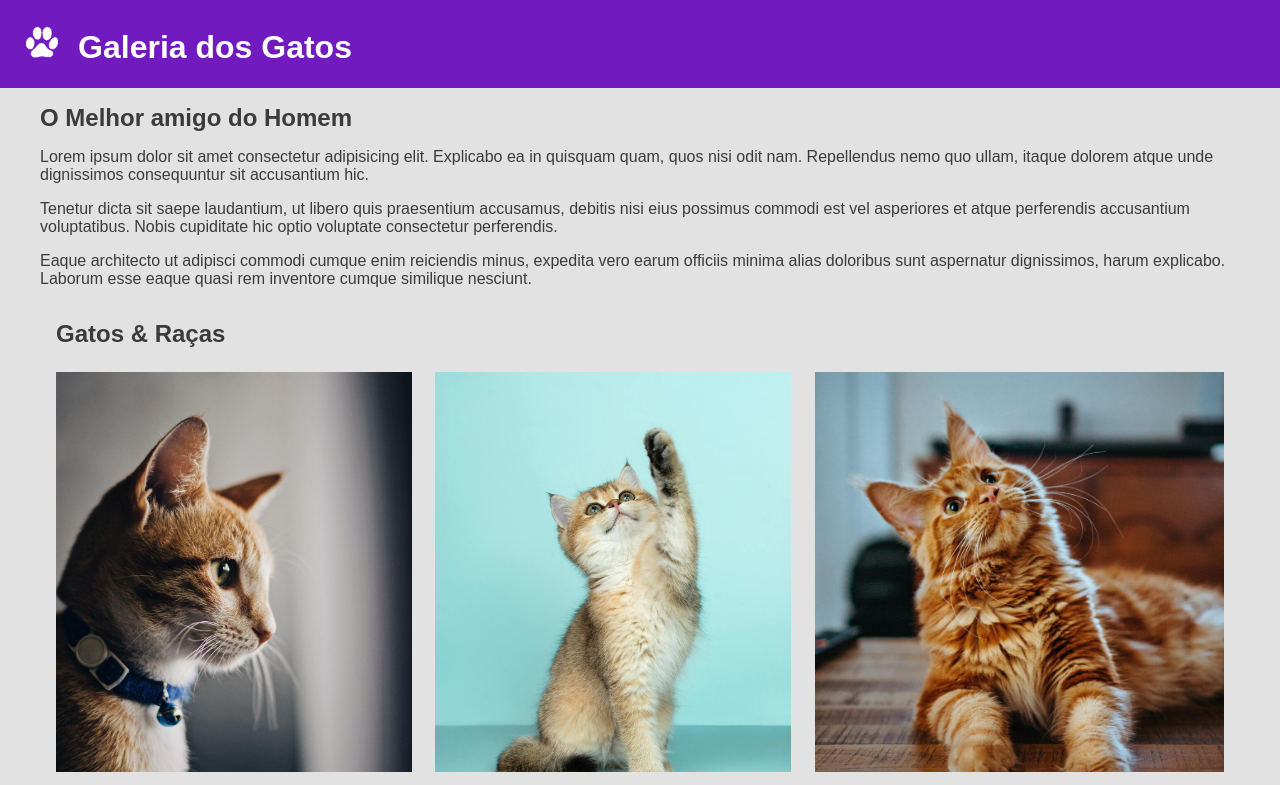
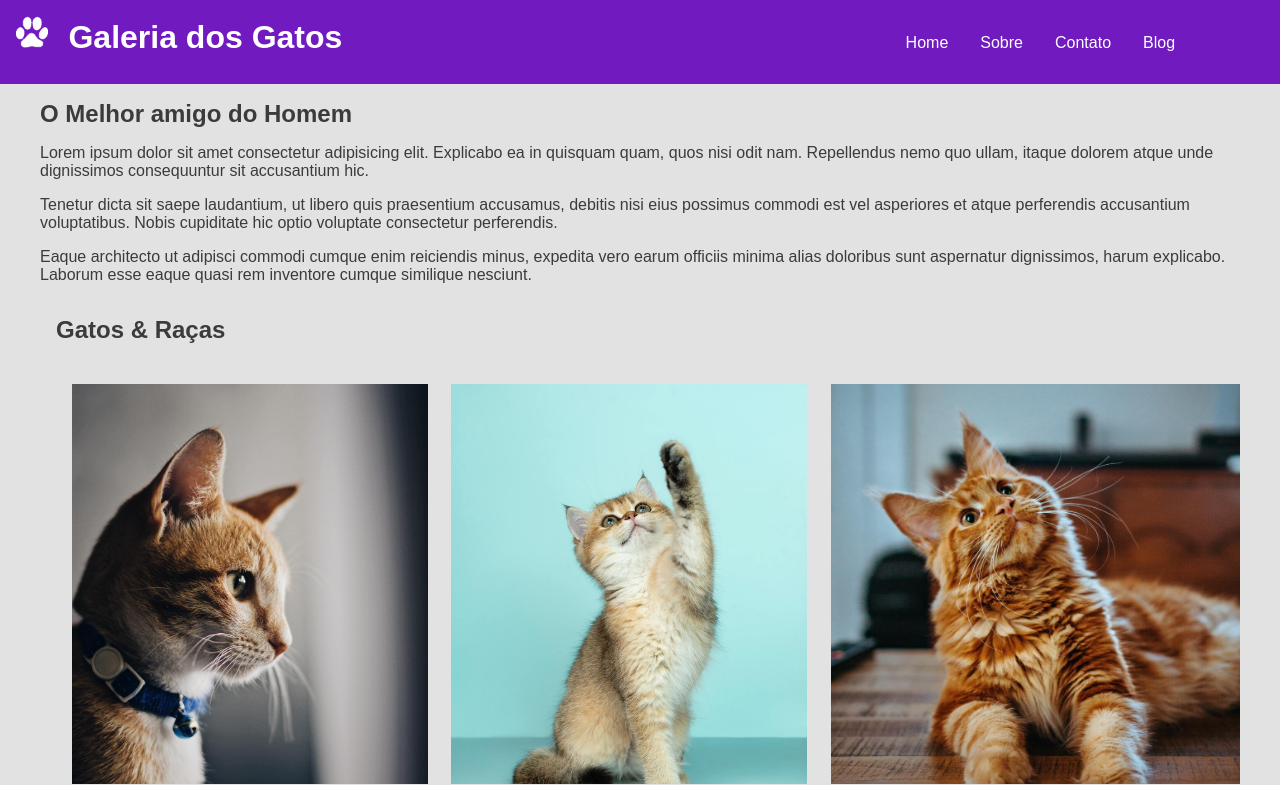
Before and after one commit to higor-tavares/galeria-dos-gatos, a plain HTML site: page index.html in a window 1280 px wide. Shown: the top 785 px of the page. Drawn offline with Linux system fonts and the light colour scheme.

Commit message:
fixing responsive menu

```diff
--- a/index.html
+++ b/index.html
@@ -7,14 +7,28 @@
     <meta name="viewport" content="width=device-width, initial-scale=1.0">
     <title>Galeria dos Gatos</title>
     <link rel="stylesheet" href="style.css">
+    <link rel="shortcut icon" href="assets/paw.png" type="image/x-icon">
+    <link rel="stylesheet" href="https://cdnjs.cloudflare.com/ajax/libs/font-awesome/4.7.0/css/font-awesome.min.css">
 </head>
 
 <body>
+    <div class="cover"></div>
     <header id="header">
-       <div class="title">
-        <img src="assets/paw.png" alt="">
-        <h1>Galeria dos Gatos</h1>
-       </div>
+        <div class="title">
+            <img src="assets/paw.png" alt="">
+            <h1>Galeria dos Gatos</h1>
+        </div>
+        <nav id="menu" class="navbar">
+            <ul>
+                <li>Home</li>
+                <li>Sobre</li>
+                <li>Contato</li>
+                <li>Blog</li>
+            </ul>
+            <span class="icon" onclick="changeMenu()">
+                <i class="fa fa-bars"></i>
+            </span>
+        </nav>
     </header>
     <main>
         <h2>O Melhor amigo do Homem</h2>
@@ -68,6 +82,19 @@
             </ul>
         </section>
     </main>
+    <script>
+        function changeMenu() {
+            let menu = document.getElementById("menu");
+            if (menu.className === "navbar") {
+                menu.className += " visible";
+                console.log("tava hidden")
+            } else {
+                menu.className = "navbar";
+                console.log("agora ta file")
+            }
+
+        }
+    </script>
 </body>
 
 </html>
--- a/style.css
+++ b/style.css
@@ -25,12 +25,37 @@ section, main{
     padding: 16px;
     margin: auto;
 }
+
 #header{
     background-color: var(--primary);
     color: var(--white);
     display: flex;
-    padding: 2%
+    justify-content: space-between;
+    align-items: baseline;
+    flex-wrap: wrap;
+    padding: 16px;
+    margin:0;
 }
+.navbar ul{
+    display: none;
+    position:fixed;
+    left: 0;
+    top: 0;
+    background-color: var(--primary);
+    width: 70%;
+    z-index: 2;
+    padding: 32px;
+    text-align: center;
+    box-shadow: 0 5px 5px var(--background-dark);
+    height: 100%;
+    padding: 0;
+}
+.icon{
+    position: absolute;
+    right: 16px;
+    top: 16px;
+}
+
 #galery ul {
     margin: 24px 0;
     display: grid;
@@ -46,8 +71,20 @@ section, main{
     display: inline;
     line-height: 32px;
 }
+.title h1{
+    visibility: hidden;
+}
+
+.visible ul {
+    display: block !important;
+}
 li {
     list-style: none;
+    width: 100%;
+    padding: 24px 0;
+}
+.navbar ul li:hover{
+    background-color: var(--primary-dark);
 }
 figure{
     width: 100%;
@@ -68,4 +105,25 @@ figure img {
     #galery ul{
         grid-template-columns: repeat(3, auto);
     }
+    .icon{
+        display: none;
+    }
+    .navbar{
+        flex-basis: 30%;
+    }
+    .navbar ul{
+        display: flex;
+        justify-content: space-around;
+        position: inherit;
+        box-shadow: none;
+        height: fit-content;
+        padding: 0;
+    }
+    li {
+        padding: 16px;
+        height: 100%;
+    }
+    .title   h1 {
+        visibility: visible;
+    }
 }
```
